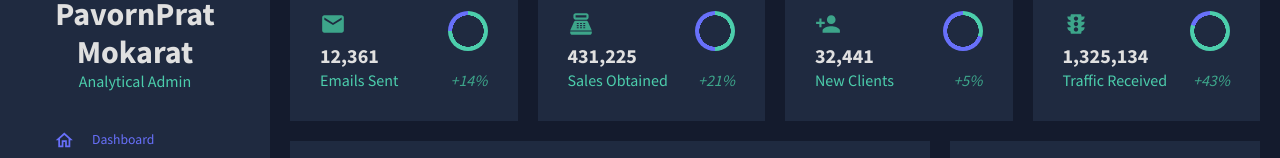
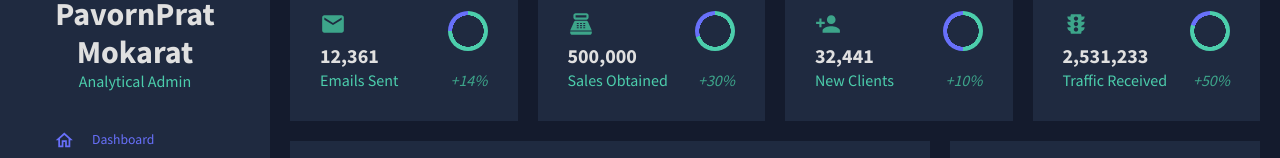
Before and after one commit to araxis07/react-admin, a React (Create React App) app: page / in a window 1280 px wide. Shown: the part 202-360 px from the top of the page. Built offline with nearby package versions, Linux system fonts and the light colour scheme.

Commit message:
change layout index to my mockup data

```diff
--- a/src/scenes/dashboard/index.jsx
+++ b/src/scenes/dashboard/index.jsx
@@ -74,10 +74,10 @@ const Dashboard = () => {
           justifyContent="center"
         >
           <StatBox
-            title="431,225"
+            title="500,000"
             subtitle="Sales Obtained"
-            progress="0.50"
-            increase="+21%"
+            progress="0.70"
+            increase="+30%"
             icon={
               <PointOfSaleIcon
                 sx={{ color: colors.greenAccent[600], fontSize: "26px" }}
@@ -95,8 +95,8 @@ const Dashboard = () => {
           <StatBox
             title="32,441"
             subtitle="New Clients"
-            progress="0.30"
-            increase="+5%"
+            progress="0.50"
+            increase="+10%"
             icon={
               <PersonAddIcon
                 sx={{ color: colors.greenAccent[600], fontSize: "26px" }}
@@ -112,10 +112,10 @@ const Dashboard = () => {
           justifyContent="center"
         >
           <StatBox
-            title="1,325,134"
+            title="2,531,233"
             subtitle="Traffic Received"
             progress="0.80"
-            increase="+43%"
+            increase="+50%"
             icon={
               <TrafficIcon
                 sx={{ color: colors.greenAccent[600], fontSize: "26px" }}
```
